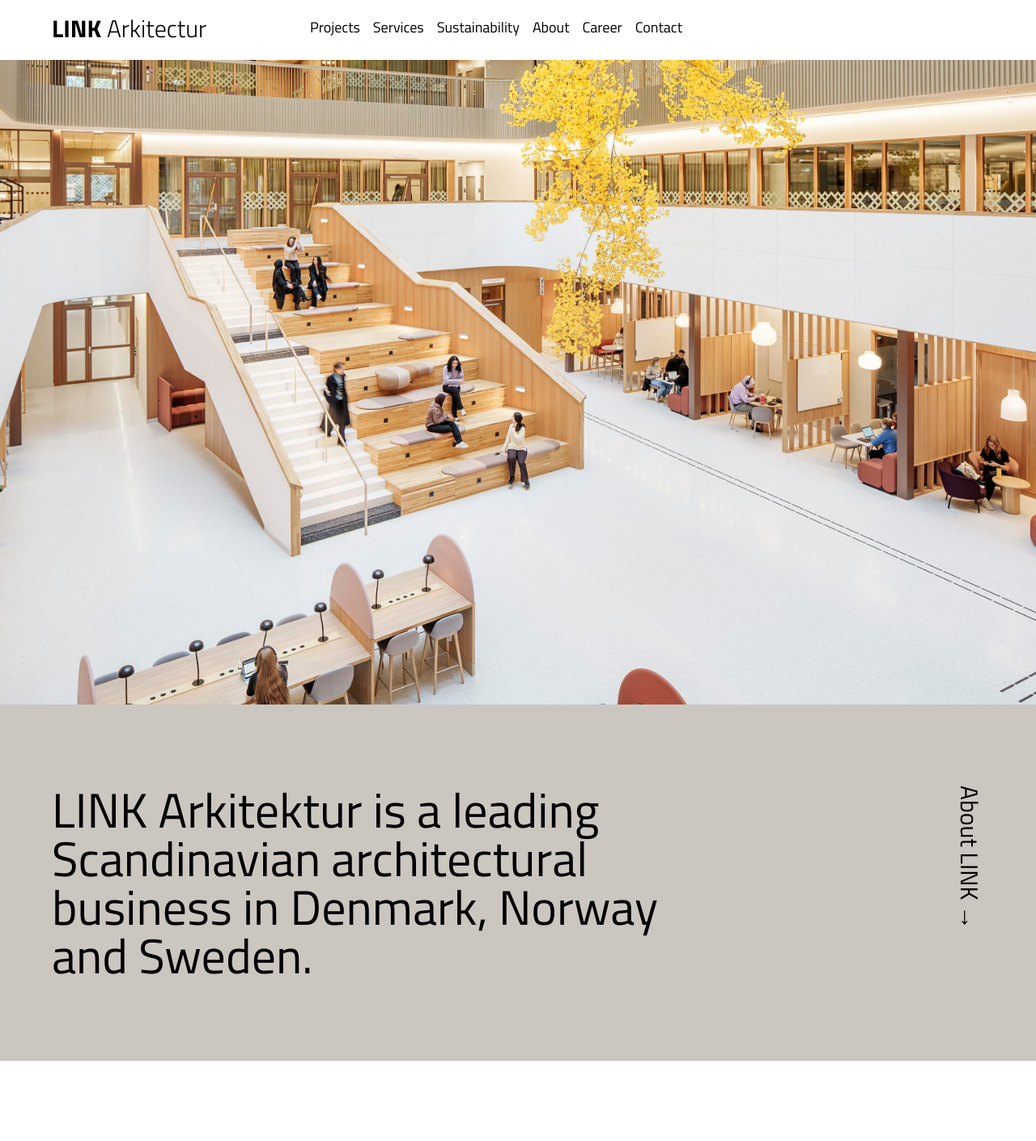
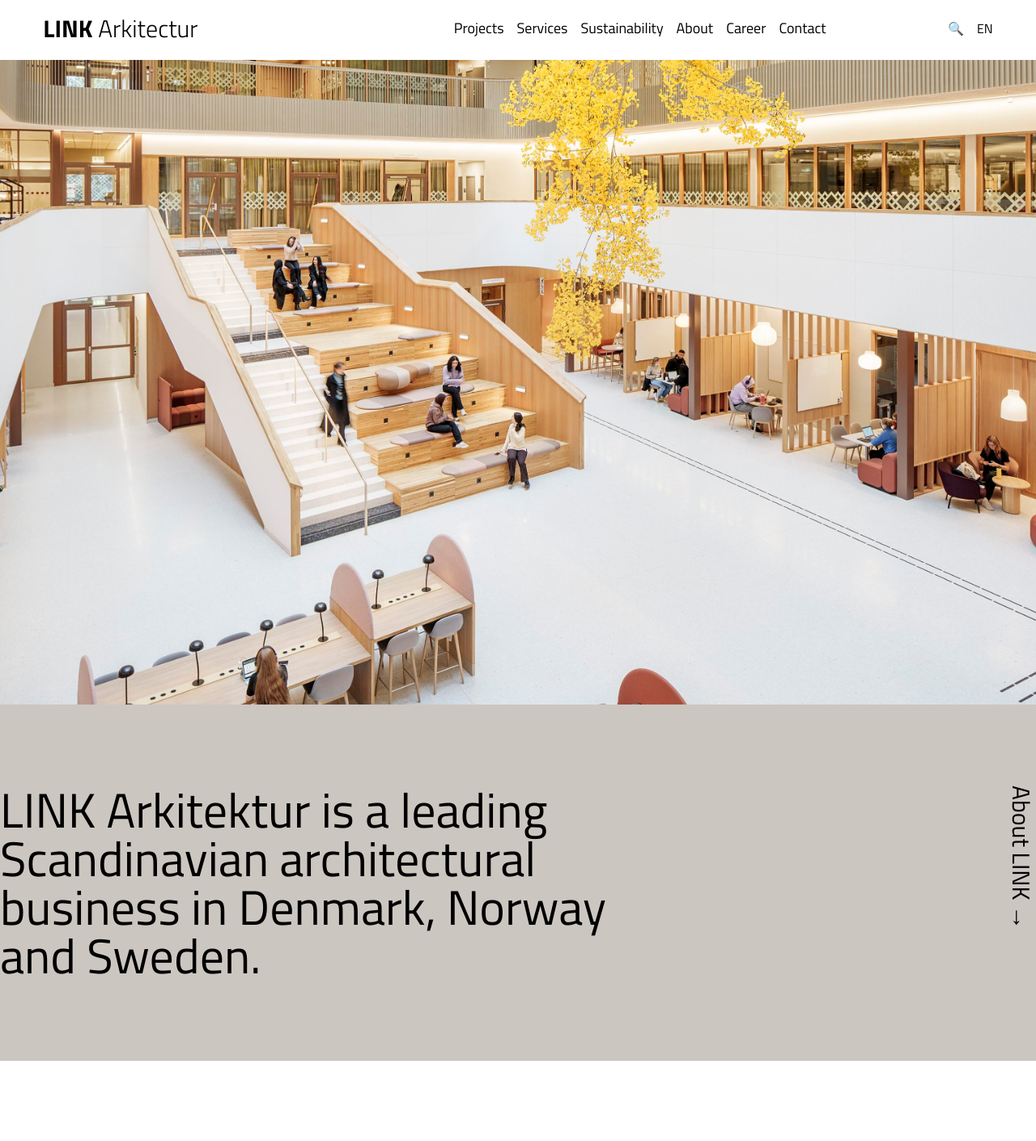
Before and after one commit to farzanehFathi/Link, a React (Create React App) app: page / in a window 1280 px wide. Shown: the top 1409 px of the page at 81% size. Built offline with nearby package versions, Linux system fonts and the light colour scheme.

Commit message:
Fixed the header

```diff
--- a/src/components/Header.js
+++ b/src/components/Header.js
@@ -3,17 +3,17 @@
 const Heaader = () => {
   return (
     <div className="fixed top-0 left-0 bg-white w-full pt-5 pb-6 z-3000">
-      <div className="relevant w-90p max-w-1800px mx-auto">
-        <div className="flex">
-          <div className="w-27p mr-2">
+      <div className="relevant w-11/12 max-w-1800px mx-auto">
+        <div className="flex justify-between">
+          <div className="w-3/12 md:w-5/12 xl:w-6/12 mr-2">
             <NavLink to="/">
               <h1 className="text-3xl leading-none font-bold">
                 LINK<span className="font-light"> Arkitectur</span>
               </h1>
             </NavLink>
           </div>
-          <div>
-            <ul className="flex gap-4 lead-none text-lg">
+          <div className="not-mobile w-8/12 flex justify-between items-center">
+            <ul className="flex gap-4 lead-none text-lg w-9/12">
               <li className="hover-effect">
                 <NavLink to="/projects">Projects</NavLink>
               </li>
@@ -26,7 +26,6 @@
               <li className="hover-effect">
                 <NavLink to="/about">About</NavLink>
               </li>
-
               <li className="hover-effect">
                 <NavLink to="/career">Career</NavLink>
               </li>
@@ -34,6 +33,10 @@
                 <NavLink to="/contact">Contact</NavLink>
               </li>
             </ul>
+            <div className="flex gap-4">
+              <div>🔍</div>
+              <div>EN</div>
+            </div>
           </div>
         </div>
       </div>
--- a/tailwind.config.js
+++ b/tailwind.config.js
@@ -13,11 +13,6 @@
         "70px": "70px",
         "100px": "100px",
         "1800px": "1800px",
-        "27p": "27%",
-        "50p": "50%",
-        "73p": "73%",
-        "80p": "80%",
-        "90p": "90%",
       },
       zIndex: {
         3000: "3000",
```
